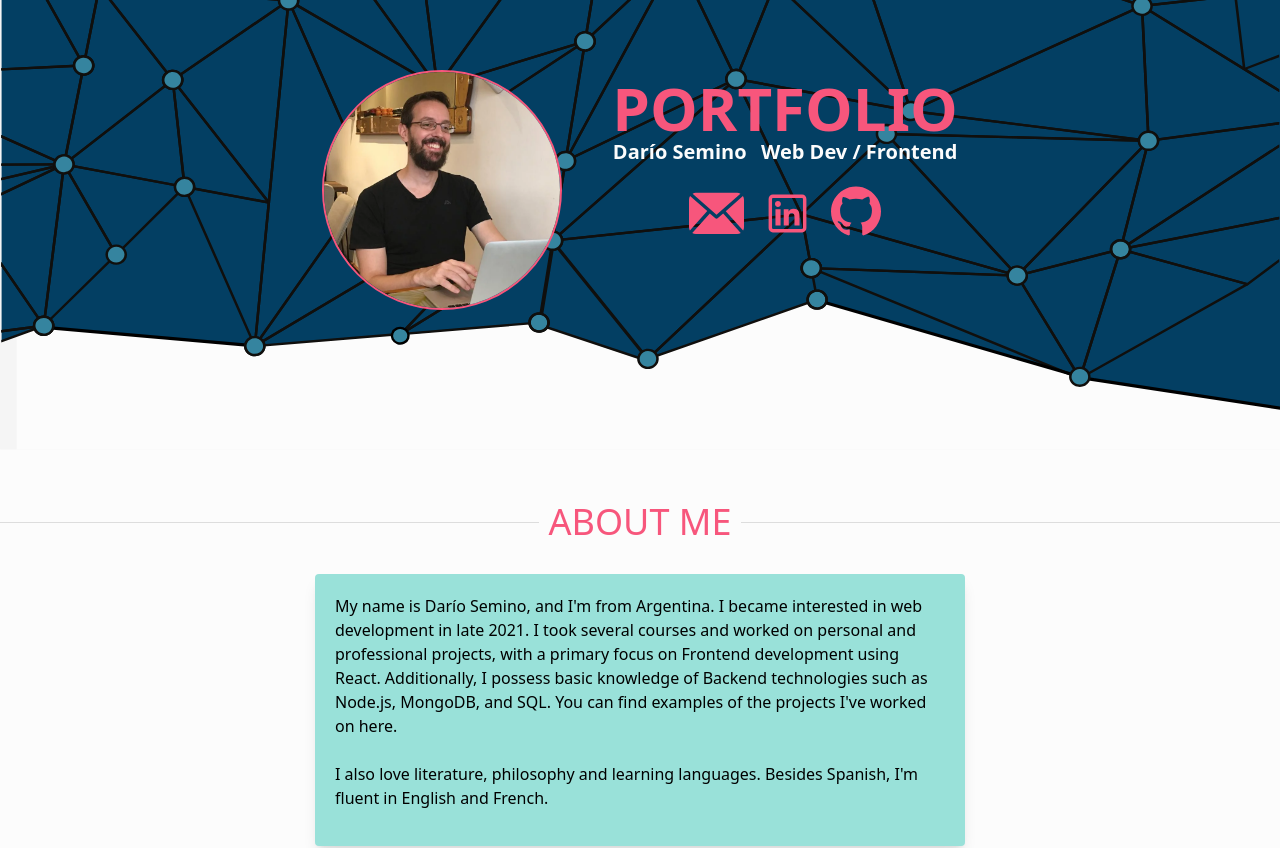
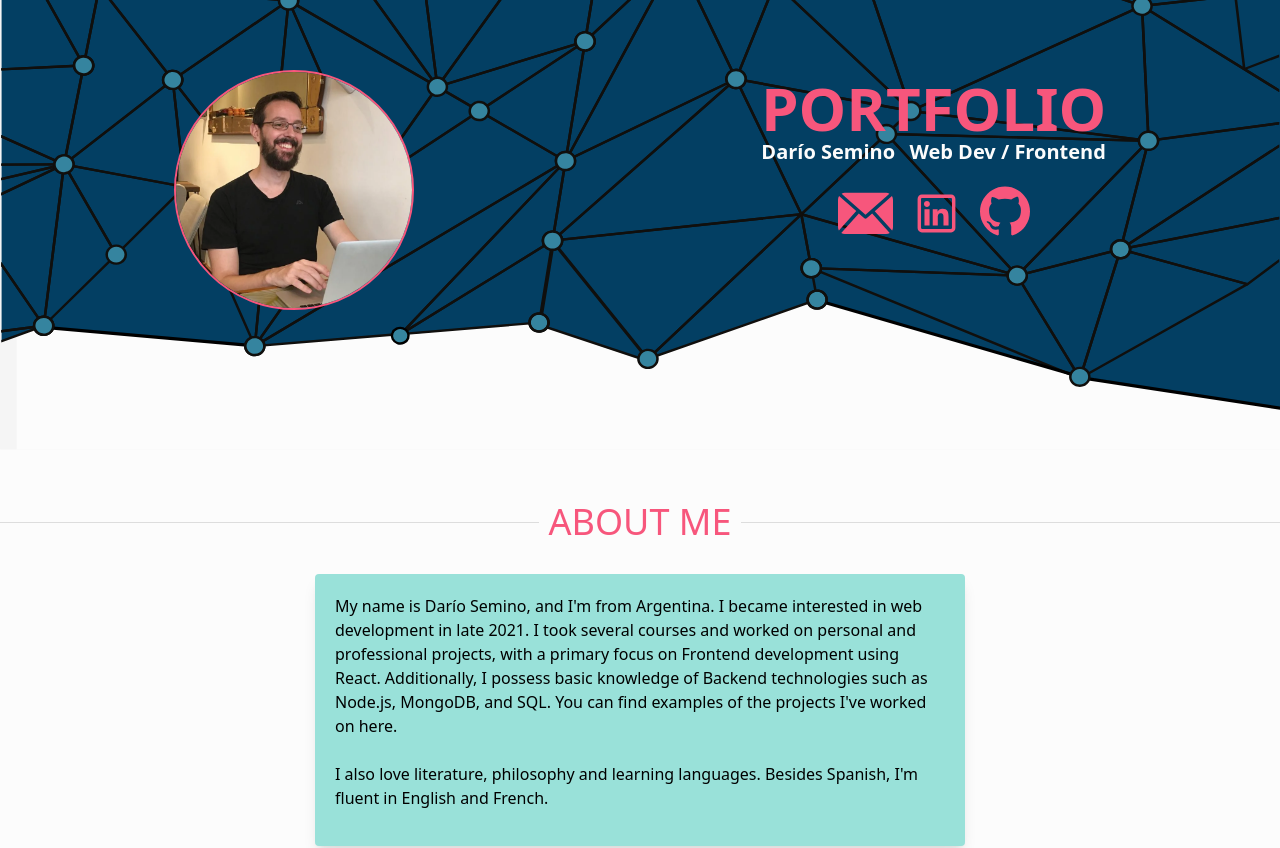
Before and after one commit to semino-dario/portfolio-react, a React (Vite) app: page / in a window 1280 px wide. Shown: the top 848 px of the page. Built offline with nearby package versions, Linux system fonts and the light colour scheme.

Commit message:
header con rem

```diff
--- a/src/components/Header.jsx
+++ b/src/components/Header.jsx
@@ -8,7 +8,7 @@ const Header = () => {
                 <div className="">
                     <img src={RetratoDario} className="rounded-full w-40 h-40 object-cover border-2 border-titulo md:w-[15rem] md:h-[15rem] " alt="Darío Semino's photo" />
                 </div>
-                <div className="w-62 flex flex-col items-center font-bold mt-14 md:ml-[-17rem]">
+                <div className="w-62 flex flex-col items-center font-bold mt-14 ">
                     <h1 className="text-2xl uppercase  text-2xl text-titulo mt-[-3rem] md:text-6xl">Portfolio</h1>
                     <div className="text-center text-azulOscuro text-sm  md:flex md:flex-row md:gap-[0.9rem]">
                         <p className="md:text-xl text-fondo">Darío Semino</p>
```
